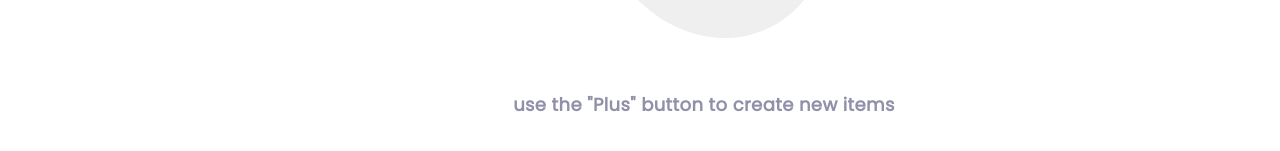
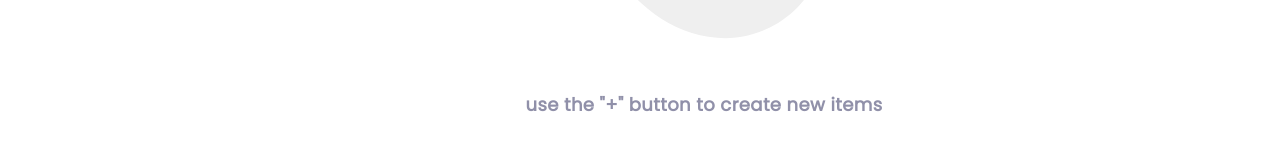
Before and after one commit to basantech89/toddle-drive, a React (Create React App) app: page /home in a window 1280 px wide. Shown: the part 537-688 px from the top of the page. Built offline with nearby package versions, Linux system fonts and the light colour scheme.

Commit message:
fix readme

```diff
--- a/src/components/DirectoryListener/DirectoryListener.jsx
+++ b/src/components/DirectoryListener/DirectoryListener.jsx
@@ -85,7 +85,7 @@ const DirectoryListener = (props) => {
             <p>
               {props.searchVal
                 ? 'No item found'
-                : 'use the "Plus" button to create new items'}
+                : 'use the "+" button to create new items'}
             </p>
           </div>
         )}
```
Also changed, not shown: 2 other files (tests, documents, lock files or other folders).
